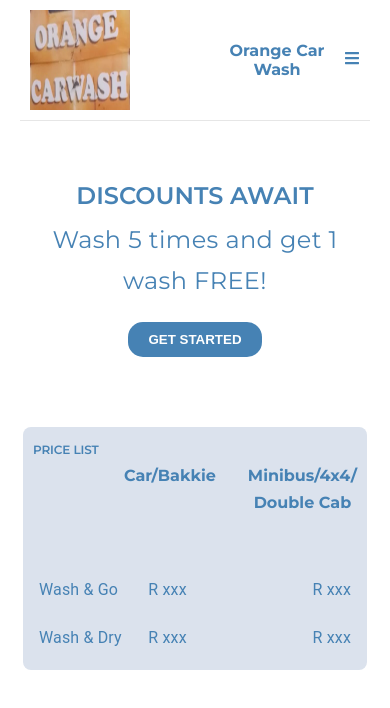
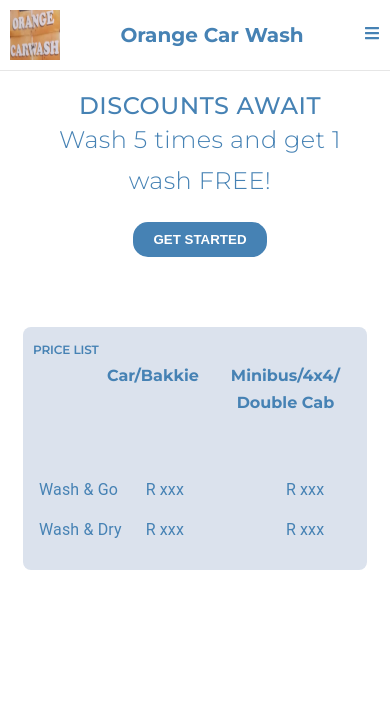
Before and after one commit to blessja/orange-carwash, a React (Create React App) app in the folder frontend/: page / in a window 390 px wide. Shown: the top 708 px of the page. Built offline with nearby package versions, Linux system fonts and the light colour scheme.

Commit message:
Home, staff and user dashboard changed

```diff
--- a/frontend/src/App.js
+++ b/frontend/src/App.js
@@ -21,6 +21,7 @@
           <Header />
           <Routes>
             <Route path='/' element={<Dashboard />} />
+            <Route path='/dashboard' element={<Dashboard />} />
             <Route path='/login' element={<Login />} />
             <Route path='/register' element={<Register />} />
             <Route path='/staff/login' element={<StaffLogin />} />
--- a/frontend/src/components/Header.jsx
+++ b/frontend/src/components/Header.jsx
@@ -32,15 +32,13 @@
 
   return (
     <header
-      style={{ background: 'white', padding: '10px', display: 'flex', justifyContent: 'space-between', alignItems: 'center' }}
+      style={{ background: 'white', padding: '10px', display: 'flex', justifyContent: 'space-between', alignItems: 'center', marginBottom: '10px' }}
       className='header'
     >
-      <div style={{ display: 'flex', alignItems: 'center', gap: '80px' }} className='logo'>
-        <img style={{ width: '100px', height: '100px' }} src={require('../images/WhatsApp Image 2023-05-17 at 12.22.35.jpg')} alt='' />
-        <Link className='logo-text' to='/' style={{ fontSize: '16px', fontWeight: 'bold', color: '#4682B4', textDecoration: 'none', textAlign: 'center',  }}>
-          Orange Car Wash
-        </Link>
-      </div>
+
+        <img style={{ width: '100px', height: '100px', }} src={require('../images/WhatsApp Image 2023-05-17 at 12.22.35.jpg')} alt='' />
+        <h1 className='carwash-h'> Orange Car Wash</h1>
+
 
       {/* Hamburger menu */}
       <IconContext.Provider value={{ color: '#4682B4' }}>
--- a/frontend/src/index.css
+++ b/frontend/src/index.css
@@ -1,5 +1,5 @@
 @import url('https://fonts.googleapis.com/css2?family=Poppins:wght@300;400;600;700&display=swap');
-@import url('https://fonts.googleapis.com/css2?family=Montserrat:wght@300;400;600;700&display=swap');
+@import url('https://fonts.googleapis.com/css2?family=Montserrat:wght@300;400;500;600;700;900&display=swap');
 
 * {
   margin: 0;
@@ -31,12 +31,27 @@
   line-height: 2.2;
 } */
 
-h1,
+/* h1,
 h2,
 h3 {
   font-weight: 600;
   margin-bottom: 10px;
   font: normal;
+} */
+
+h1 {
+  font-size: 20px;
+  font-weight: 700;
+  color: #4682B4;
+  font-family: "Montserrat", sans-serif;
+}
+
+.dis-h2 {
+  font-family: 'Montserrat', sans-serif;
+  font-weight: 500;
+  letter-spacing: 0.53px;
+  padding-top: 10px;
+
 }
 
 .container {
@@ -45,6 +60,12 @@
   margin: 0 auto;
   padding: 0 20px;
   text-align: center;
+}
+
+.logo-text {
+  font-weight: bold;
+  font-size: 30px;
+
 }
 
 .header {
@@ -87,43 +108,20 @@
   margin-bottom: 50px;
   padding: 0 20px;
   color: #4682B4;
+  margin-left: 10px;
 }
 
 .heading p {
   color: #4682B4;
-  font: normal normal medium 12px/15px Montserrat;
+  font-family: 'Montserrat', sans-serif;
+  font-weight: 100;
   letter-spacing: 0.4px;
   opacity: 1;
 }
 
-.goals {
-  display: grid;
-  grid-template-columns: repeat(2, 1fr);
-  gap: 10px;
-}
-
-.goal {
-  background-color: #f4f4f4;
-  margin: 10px 0;
-  padding: 20px 0 10px;
-  position: relative;
-}
-
-.goal .close {
-  position: absolute;
-  top: 10px;
-  right: 15px;
-  cursor: pointer;
-  border: none;
-  background: none;
-}
-
-.form,
-.content {
-  width: 70%;
-  margin: 0 auto;
-  color: #ca37be;
-
+.stdb {
+  font-family: 'Montserrat', sans-serif;
+ font-weight: 500 !important;
 }
 
 .form-group {
@@ -204,7 +202,7 @@
   display: flex;
   justify-content: flex-end;
   margin-top: 20px;
-  padding-right: 10px;
+  padding-right: 27px;
 }
 
 .user-card {
@@ -316,9 +314,13 @@
     font-size: 1.5rem;
   }
   .logo-text {
-    font-size: 16px !important;
+    font-size: 20px !important;
     font-family: 'Montserrat', sans-serif;
     font-weight: bold;
+  }
+
+  .logo {
+    gap: 60px !important;
   }
 
   .heading ul {
@@ -353,7 +355,9 @@
 /* Portrait */
 @media only screen and (max-width: 320px) {
   .form {
-    width: 90%;
+    width: 90% !important;
+    margin-left: 20px !important;
+    margin-right: 20px !important;
   }
 
   .heading h1 {
@@ -364,7 +368,7 @@
     font-size: 1.5rem;
   }
   .logo-text {
-    font-size: 16px !important;
+    font-size: 30px !important;
     font-family: 'Montserrat', sans-serif;
     font-weight: bold;
   }
@@ -375,18 +379,27 @@
 
   .header .logo {
     width: 100%;
+
   }
+ .carwash-h {
+  padding-right: 10px !important;
+ }
+
+  /* .logo {
+    gap: 10px !important;
+  } */
+
 
   .header img {
     width: 50px !important;
     height: 50px !important;
   }
 
-  .logo-text{
+  /* .logo-text{
     font-size: 16px !important;
     font-family: 'Montserrat', sans-serif;
     font-weight: bold;
-  }
+  } */
 
   .mobile-menu ul li {
     font-size: 0.5rem;
@@ -443,6 +456,9 @@
   .mobile-menu ul li {
     font-size: 0.5rem;
   }
+  .logo {
+    gap: 40px !important;
+  }
 
   .container {
  padding: 0;
@@ -452,6 +468,49 @@
 
 /* Landscape */
 @media only screen and (max-width: 667px) {
+  .form {
+    width: 90%;
+  }
+
+  .heading h1 {
+    font-size: 2rem;
+  }
+
+  .heading p {
+    font-size: 1.5rem;
+  }
+  .logo-text {
+    font-size: 16px !important;
+    font-family: 'Montserrat', sans-serif;
+    font-weight: bold;
+  }
+
+  .heading ul {
+    display: block !important;
+  }
+
+  .header .logo {
+    width: 100%;
+  }
+
+  .header img {
+    width: 50px !important;
+    height: 50px !important;
+  }
+
+  .logo-text{
+    font-size: 16px !important;
+    font-family: 'Montserrat', sans-serif;
+    font-weight: bold;
+  }
+
+  .mobile-menu ul li {
+    font-size: 0.5rem;
+  }
+
+  .container {
+ padding: 0;
+}
   /* CSS rules specific to iPhone 6/7/8 in landscape mode */
 }
 
@@ -463,6 +522,52 @@
 
 /* Landscape */
 @media only screen and (max-width: 736px) {
+  .form {
+    width: 90% !important;
+    margin-left: 20px !important;
+    margin-right: 20px !important;
+  }
+
+
+  .heading h1 {
+    font-size: 2rem;
+  }
+
+  .heading p {
+    font-size: 1.5rem;
+  }
+  .logo-text {
+    font-size: 16px !important;
+    font-family: 'Montserrat', sans-serif;
+    font-weight: bold;
+  }
+
+  .heading ul {
+    display: block !important;
+  }
+
+  .header .logo {
+    width: 100%;
+  }
+
+  .header img {
+    width: 50px !important;
+    height: 50px !important;
+  }
+
+  .logo-text{
+    font-size: 16px !important;
+    font-family: 'Montserrat', sans-serif;
+    font-weight: bold;
+  }
+
+  .mobile-menu ul li {
+    font-size: 0.5rem;
+  }
+
+  .container {
+ padding: 0;
+}
   /* CSS rules specific to iPhone 6/7/8 Plus in landscape mode */
 }
 
--- a/frontend/src/pages/Dashboard.jsx
+++ b/frontend/src/pages/Dashboard.jsx
@@ -24,7 +24,7 @@
   return (
     <>
       <section className='heading'>
-        <h2 style={{ color: '#4682B4',  }}>DISCOUNTS AWAIT</h2>
+        <h2 className='dis-h2' style={{ color: '#4682B4',  }}>DISCOUNTS AWAIT</h2>
         <p>Wash 5 times and get 1 wash FREE!</p>
         <button
           style={{
@@ -55,11 +55,11 @@
           </div>
 
           <ListItem className='list-items'>
-            <Grid container alignItems="center" spacing={2}>
+            <Grid container alignItems="center" spacing={1}>
               <Grid item xs={4}>
                 <ListItemText primary="Wash & Go" />
               </Grid>
-              <Grid item xs={4}>
+              <Grid item xs={3}>
                 <ListItemText primary="R xxx" />
               </Grid>
               <Grid item xs={4}>
@@ -70,7 +70,7 @@
               <Grid item xs={4}>
                 <ListItemText primary="Wash & Dry" />
               </Grid>
-              <Grid item xs={4}>
+              <Grid item xs={3}>
                 <ListItemText primary="R xxx" />
               </Grid>
               <Grid item xs={4}>
--- a/frontend/src/pages/StaffDashboard.jsx
+++ b/frontend/src/pages/StaffDashboard.jsx
@@ -22,7 +22,7 @@
   return (
     <section>
       <div className="hd">
-        <h2 style={{color: '#4682B4', paddingBottom: '20px'}}>DASHBOARD</h2>
+        <h2 className='stdb' style={{color: '#4682B4', paddingBottom: '20px'}}>DASHBOARD</h2>
       </div>
       <div className="reg-btn">
         <button
@@ -44,10 +44,10 @@
           </Link>
         </button>
       </div>
-      <div style={{ padding: '20px', background: '#DBE2ED', opacity: '1' }}>
+      <div style={{ padding: '20px', background: '#DBE2ED', opacity: '1', }}>
 
         <h4 style={{ marginBottom: '20px', color: '#4682B4' }}>REGISTERED CUSTOMERS</h4>
-        <div style={{ display: 'flex', flexWrap: 'wrap', gap: '20px', marginRight: 'auto', marginLeft: '40px', opacity: '0.7' }}>
+        <div style={{ display: 'flex', flexWrap: 'wrap', gap: '20px', marginRight: 'auto', marginLeft: 'auto', opacity: '0.7' }}>
           {users.map((user) => (
             <div className="user-card"
               key={user._id}
--- a/frontend/src/pages/UserDashboard.jsx
+++ b/frontend/src/pages/UserDashboard.jsx
@@ -1,5 +1,5 @@
 import React, { useEffect, useState } from 'react';
-import { useSelector } from 'react-redux';
+import { useSelector, useDispatch } from 'react-redux';
 import { useNavigate, Link } from 'react-router-dom';
 import Typography from '@material-ui/core/Typography';
 import Container from '@material-ui/core/Container';
@@ -15,7 +15,9 @@
 import AccountCircleIcon from '@material-ui/icons/AccountCircle';
 import MenuIcon from '@material-ui/icons/Menu';
 import ChevronLeftIcon from '@material-ui/icons/ChevronLeft';
-import {CircularProgress } from '@material-ui/core';
+import { CircularProgress } from '@material-ui/core';
+import { logout, reset } from '../features/auth/authSlice';
+
 
 
 function UserDashboard() {
@@ -25,6 +27,8 @@
   const [isDrawerOpen, setIsDrawerOpen] = useState(false); // State for the drawer
   const { user } = useSelector((state) => state.auth);
   const navigate = useNavigate();
+  const dispatch = useDispatch();
+
 
   useEffect(() => {
     if (!user) {
@@ -65,16 +69,24 @@
     return lastWashNumber + 1;
   };
 
+  const onLogout = () => {
+    dispatch(logout());
+    dispatch(reset());
+    navigate('/dashboard');
+
+  };
+
+
   return (
     <Container maxWidth="sm">
-      <div style={{ display: 'flex', alignItems: 'center', marginBottom: '16px', color: '#4682B4' }}>
+      {/* <div style={{ display: 'flex', alignItems: 'center', marginBottom: '16px', color: '#4682B4' }}>
         <IconButton onClick={() => setIsDrawerOpen(true)}>
           <MenuIcon fontSize="large" />
         </IconButton>
         <Typography variant="h6" style={{ marginLeft: '8px' }}>
           Profile Info
         </Typography>
-      </div>
+      </div> */}
       {/* Drawer component */}
       <Drawer anchor="left" open={isDrawerOpen} onClose={() => setIsDrawerOpen(false)}>
         {/* Drawer content */}
@@ -100,10 +112,8 @@
 
       {userInfo ? (
         <div>
-          <Typography variant="h4" gutterBottom style={{ color: '#4682B4' }}>
-            Welcome, {userInfo.name || userInfo.phone}!
-          </Typography>
-          <Typography variant="h5" gutterBottom style={{ color: '#4682B4', marginTop: '40px', }}>
+
+          <Typography variant="h5" gutterBottom style={{ color: '#4682B4', marginTop: '30px', marginBottom: '60px' }}>
             UPCOMING DISCOUNTS
           </Typography>
 
@@ -117,7 +127,7 @@
                       <ListItemText primary={formatDate(wash.date)} />
                     </Grid>
                     <Grid item xs={2}>
-                         <div style={{ position: 'relative', display: 'inline-block',  backgroundColor: '#12F329', borderRadius: '50%',  width: '40px', height: '40px',  }}>
+                      <div style={{ position: 'relative', display: 'inline-block', backgroundColor: '#12F329', borderRadius: '50%', width: '40px', height: '40px', }}>
                         {/* <CircularProgress
                              variant="determinate"
                              value={100}
@@ -127,12 +137,12 @@
                              backgroundColor='#12F329'
                            /> */}
                         <div style={{ position: 'absolute', top: '50%', left: '50%', backgroundColor: '#12F329', transform: 'translate(-50%, -50%)' }}>
-                             <span style={{ fontWeight: 'bold',  backgroundColor: '#12F329', color: 'white' }}>{index + 1}</span>
+                          <span style={{ fontWeight: 'bold', backgroundColor: '#12F329', color: 'white' }}>{index + 1}</span>
                         </div>
                       </div>
                     </Grid>
                     <Grid item xs={4}>
-                         <ListItemText primary="Completed" align="right" />
+                      <ListItemText primary="WASHED" align="right" />
                     </Grid>
                   </Grid>
                 </ListItem>
@@ -146,6 +156,12 @@
       ) : (
         <Typography variant="body1">{error ? error : 'Loading user information...'}</Typography>
       )}
+      <div style={{ display: 'flex', justifyContent: 'center', marginTop: '30px' }}>
+        <button className='btn' onClick={onLogout}>
+          EXIT
+        </button>
+      </div>
+
     </Container>
   );
 }
```
Lines whose indentation alone changed are shown as unchanged.
